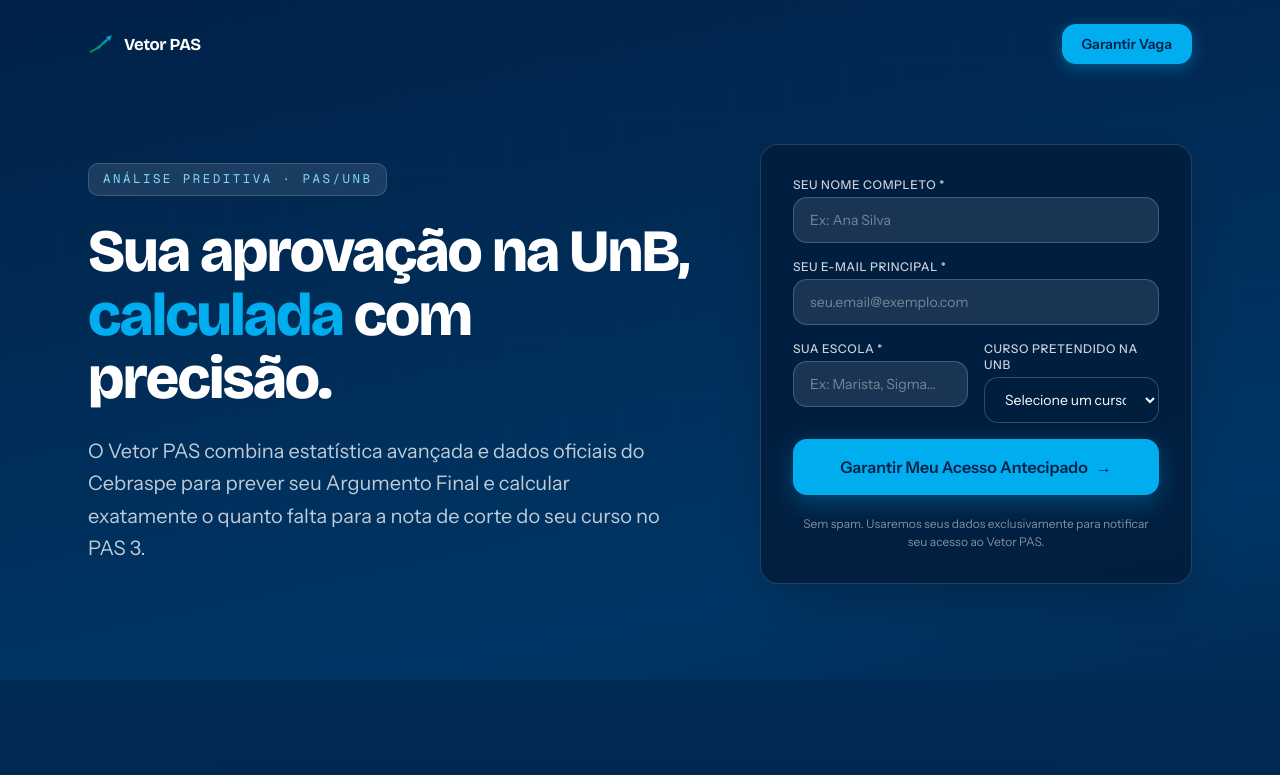
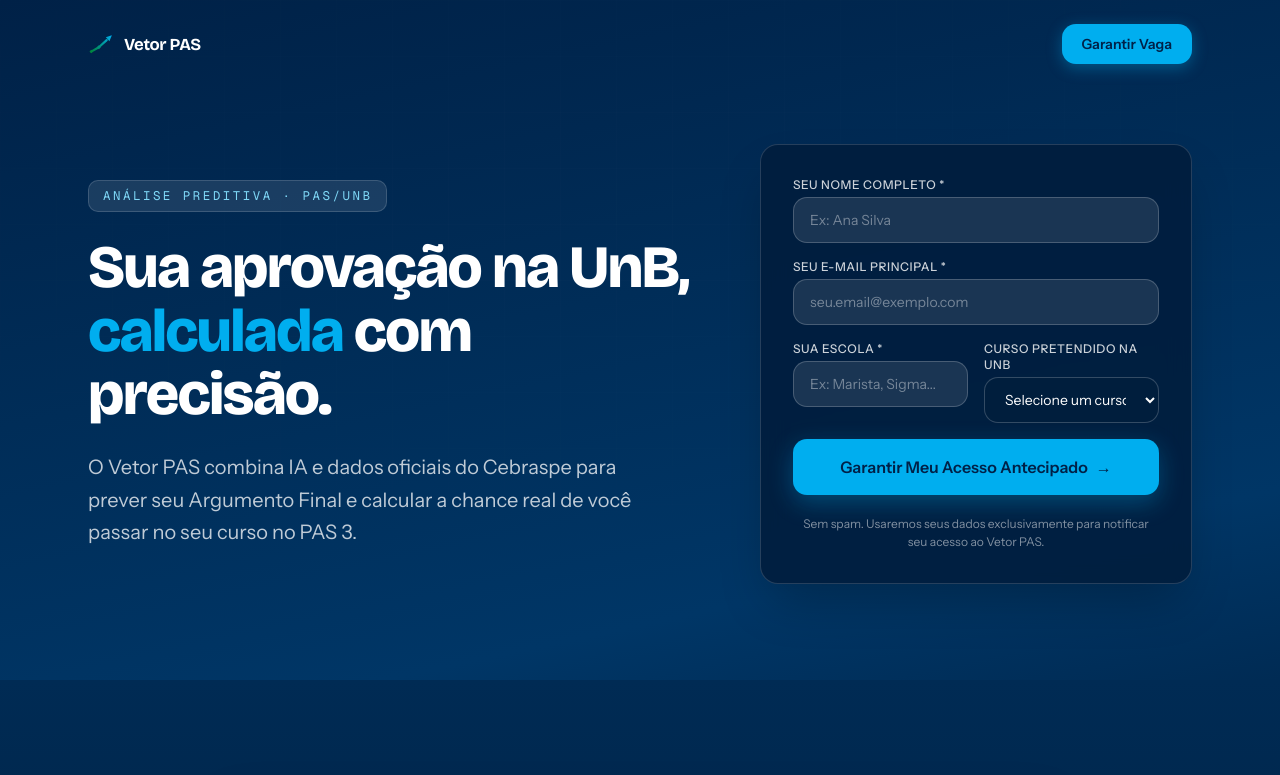
Before and after one commit to luizhtmoreira/Analise-Preditiva-PAS, a Next.js app in the folder landing-page/: page / in a window 1280 px wide. Shown: the top 775 px of the page. Built offline with nearby package versions, Linux system fonts and the light colour scheme.

Commit message:
docs: update Hero subtitle with exact text

```diff
--- a/landing-page/components/public/landing/LandingPage.tsx
+++ b/landing-page/components/public/landing/LandingPage.tsx
@@ -58,7 +58,7 @@
                 <span className="text-[#00AEEF]">calculada</span> com precisão.
               </h1>
               <p className="text-lg sm:text-xl text-white/75 leading-relaxed max-w-xl">
-                O Vetor PAS combina estatística avançada e dados oficiais do Cebraspe para prever seu Argumento Final e calcular exatamente o quanto falta para a nota de corte do seu curso no PAS 3.
+                O Vetor PAS combina IA e dados oficiais do Cebraspe para prever seu Argumento Final e calcular a chance real de você passar no seu curso no PAS 3.
               </p>
             </div>
 
```
